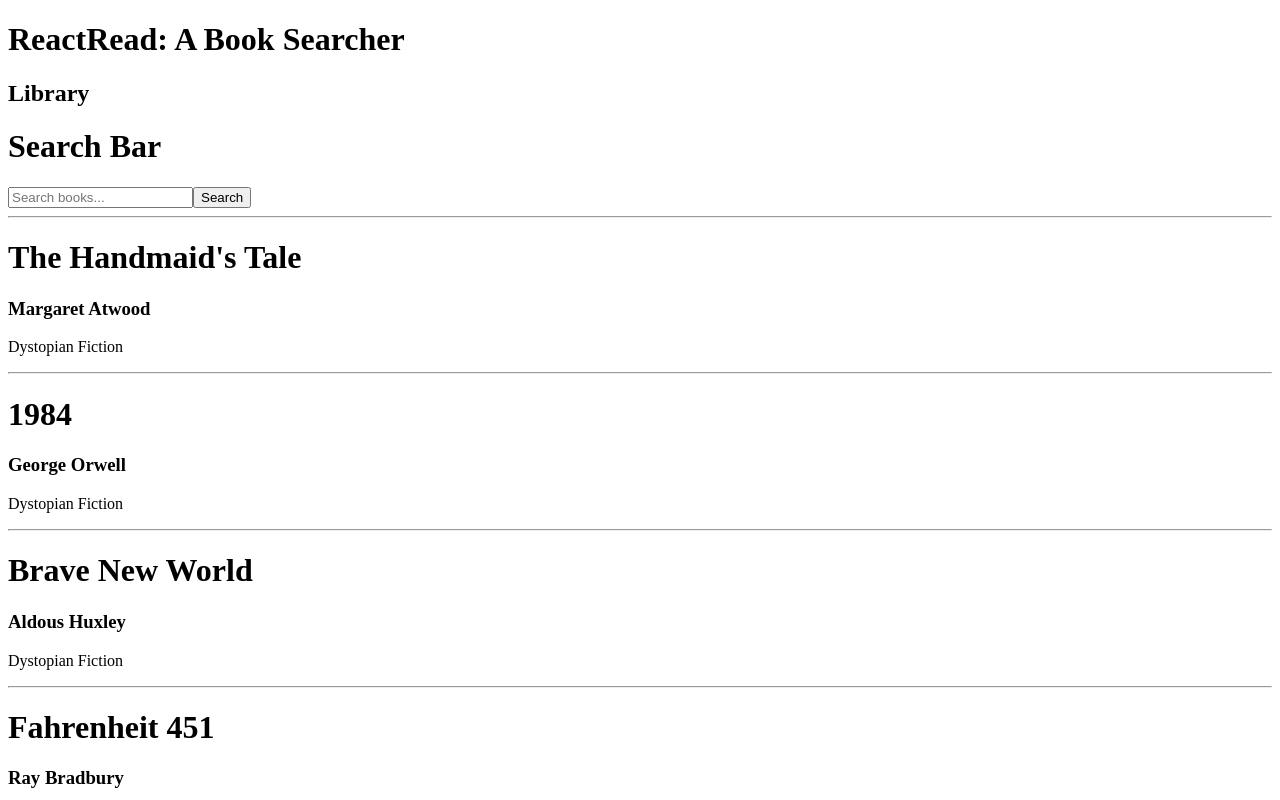
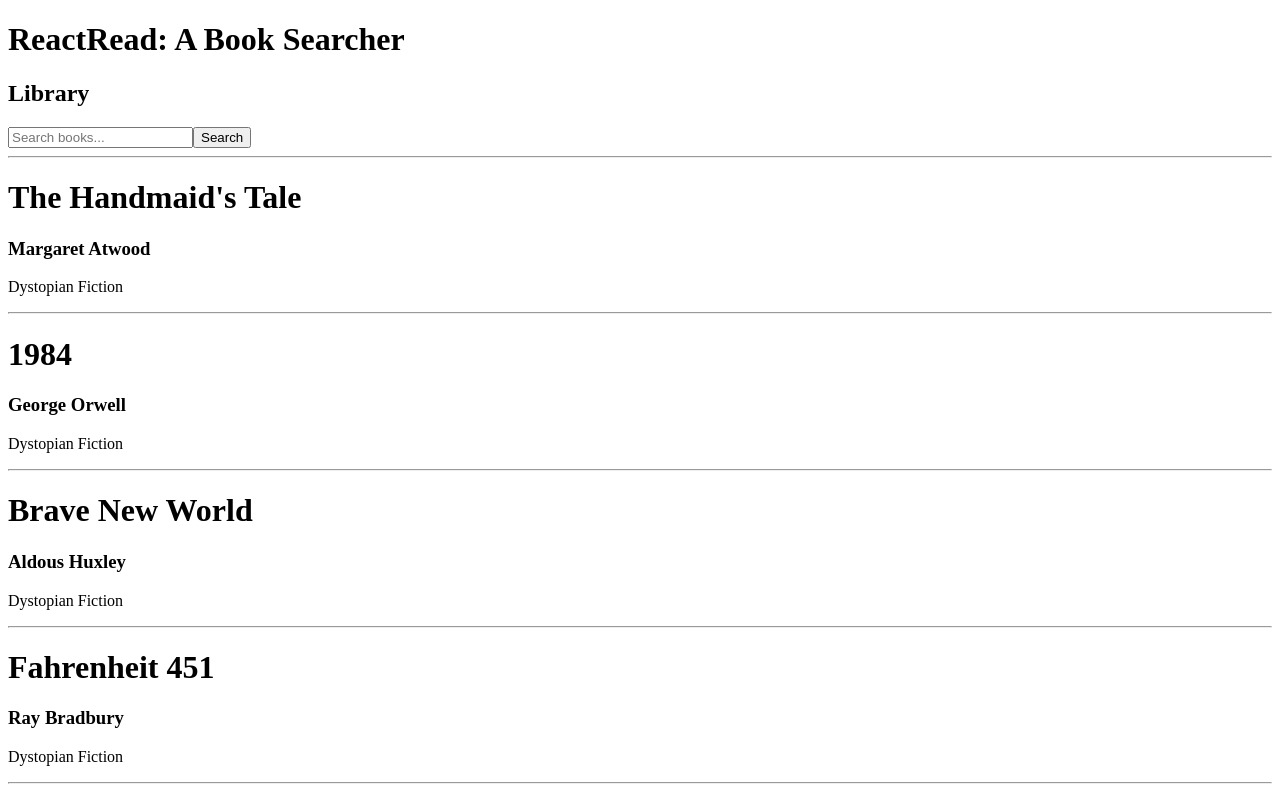
Before and after one commit to Weggyy/LIBRARY-APP-HUHU, a React (Vite) app: page / in a window 1280 px wide. Shown: the top 800 px of the page. Built offline with nearby package versions, Linux system fonts and the light colour scheme.

Commit message:
DONE: all, updated title

```diff
--- a/src/components/MainContent.jsx
+++ b/src/components/MainContent.jsx
@@ -15,7 +15,6 @@ export function LibraryBooks() {
   return (
     <div>
       <h2>Library</h2>
-      <h1>Search Bar</h1>
       <input
         type="text"
         placeholder="Search books..."
```
